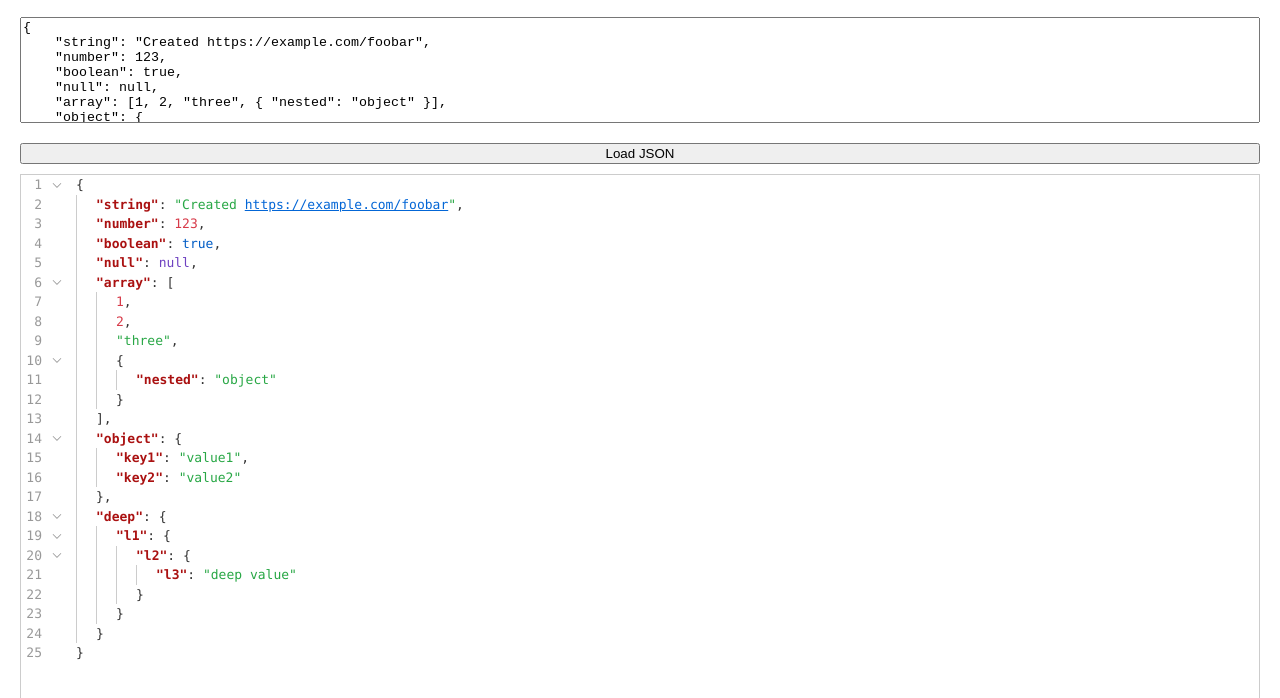
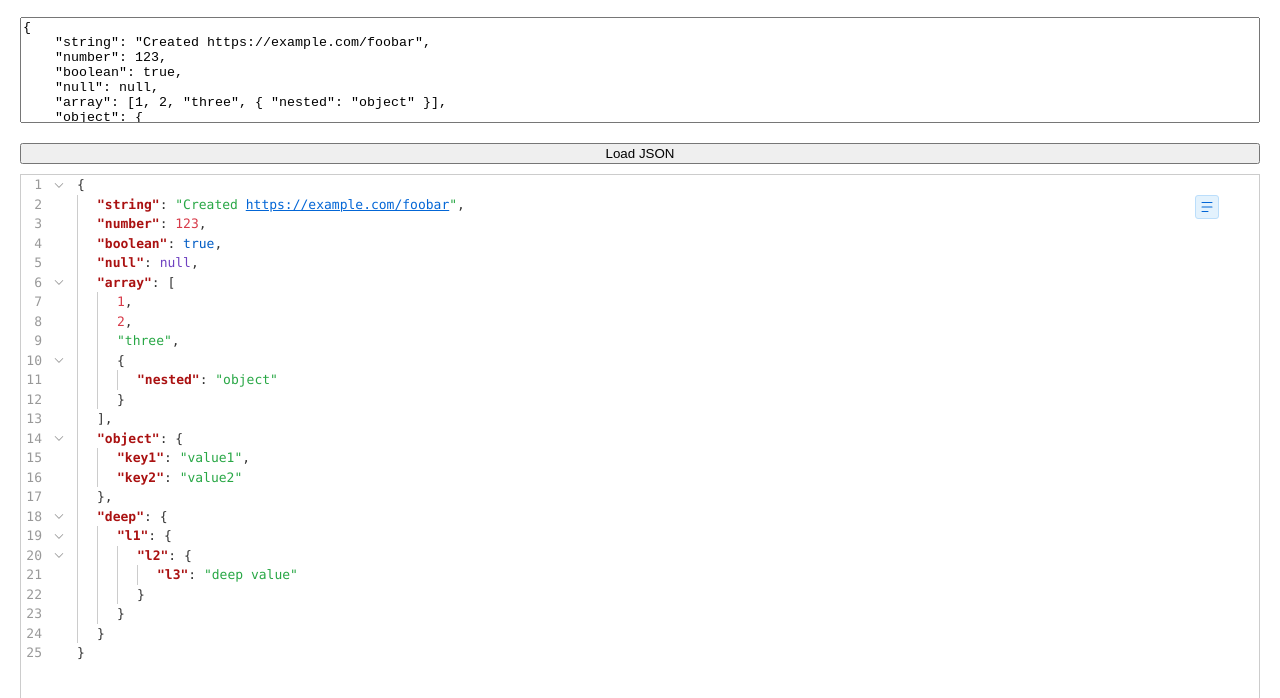
Before and after one commit to MeirAtWork/RequestViewer, a website built with Vite: page test.html in a window 1280 px wide. Shown: the part 50-748 px from the top of the page. Built offline with nearby package versions, Linux system fonts and the light colour scheme.

Commit message:
added word wrap

```diff
--- a/src/simpleJsonViewer.css
+++ b/src/simpleJsonViewer.css
@@ -1,5 +1,5 @@
 .json-viewer-container {
-    display: flex; /* Kept for structure, but overridden by inline style if needed */
+    display: flex;
     font-family: Consolas, monospace;
     font-size: 13px;
     line-height: 1.5;
@@ -7,43 +7,113 @@
     color: #333;
     border: 1px solid #ddd;
     position: relative;
-    /* overflow: auto;  REMOVED - scrolling is now handled by inner wrapper */
     height: 100%;
+    overflow: hidden;
 }
 
-.json-viewer-gutter {
+/* Base state: Not wrapped (Standard scrolling) */
+/* Wrapped state: No horizontal scroll, content wraps */
+.json-viewer-container.wrapped .json-viewer-scroll-view {
+    overflow-x: hidden;
+}
+
+/* Toolbar (Wrap Toggle) */
+.json-viewer-toolbar {
+    position: absolute;
+    top: 10px;
+    right: 20px;
+    z-index: 90; /* Below search panel (100) */
+    display: flex;
+    gap: 5px;
+}
+
+.json-viewer-toolbar button {
+    background: transparent; /* No background by default */
+    border: 1px solid transparent;
+    cursor: pointer;
+    padding: 3px;
+    border-radius: 3px;
+    color: #666;
+    display: flex;
+    align-items: center;
+    justify-content: center;
+}
+
+.json-viewer-toolbar button:hover {
+    background-color: #f0f0f0;
+    color: #333;
+}
+
+.json-viewer-toolbar button.active {
+    background-color: #e3f2fd;
+    color: #0366d6;
+    border-color: #bbdefb;
+}
+
+/* New Layout: Single list of Flex Rows */
+.json-line-row {
+    display: flex;
+    width: 100%; /* Full width */
+}
+
+/* Highlight happens on the row now */
+.json-line-row.highlight {
+    background-color: #e3f2fd;
+}
+.json-line-row:hover {
+    background-color: #f1f8ff;
+}
+
+/* Gutter Cell */
+.json-gutter-cell {
+    flex: 0 0 auto; /* Don't grow/shrink */
+    min-width: 45px;
     background: #fff;
-    /* border-right: 1px solid #ddd; Removed border as requested */
     text-align: right;
-    padding: 0 5px;
+    padding: 0 5px 0 0; /* Right padding same as before */
     user-select: none;
-    min-width: 40px; /* Increased for expander */
     color: #999;
-    position: sticky;
+    border-right: 1px solid transparent; /* Optional separator */
+    position: sticky; /* Sticky horizontal scroll? */
     left: 0;
     z-index: 10;
-    /* Ensure gutter stretches */
-    min-height: 100%;
+    display: flex;
+    justify-content: flex-end;
+    /* Align items flex-start so number stays at top if multi-line */
+    align-items: flex-start;
 }
 
-.json-line-number {
-    display: flex;
-    justify-content: flex-end; /* Numbers align right */
-    align-items: center;
-    height: 1.5em; /* Match line height */
-    padding-right: 2px;
+/* Number helper */
+.json-line-num-text {
+    margin-right: 2px;
 }
 
+/* Content Cell */
+.json-content-cell {
+    flex: 1 1 auto;
+    padding-left: 10px;
+    min-width: 0; /* Allow shrinking for text overflow */
+    white-space: pre; /* Default: no wrap */
+}
+
+/* When Wrapped */
+.json-viewer-container.wrapped .json-content-cell {
+    white-space: pre-wrap;
+    word-break: break-all;
+}
+
+
+/* Expander in gutter cell */
 .json-expander-placeholder {
     width: 14px;
-    height: 14px;
+    height: 1.5em; /* Match line height for consistent alignment */
     display: inline-flex;
     justify-content: center;
     align-items: center;
-    margin-left: 8px; /* Increased gap between number and expander */
+    margin-left: 8px;
 }
 
-/* Expander in gutter */
+/* Expander styling */
 .json-expander {
     display: inline-flex;
     justify-content: center;
@@ -67,28 +137,20 @@
 
 .json-expander:hover {
     color: #333;
-    font-weight: bold;
-}
-    flex: 1;
-    padding-left: 10px;
-    position: relative;
-    white-space: pre;
-    /* overflow-x: auto; Remove this to prevent double scrollbars */
-    min-width: 0; /* Helps with flex child text overflow */
 }
 
-.json-line {
-    display: block;
-    min-height: 1.5em; /* Ensure empty lines have height */
+/* --- REPLACING OLD SELECTORS TO AVOID CONFLICT --- */
+/* The previous .json-viewer-gutter and .json-viewer-content are deprecated */
+/* but we keep .json-viewer-scroll-view */
+.json-viewer-scroll-view {
+    flex: 1;
+    display: flex;
+    flex-direction: column; /* Stack rows */
+    overflow: auto;
+    min-height: 0;
+    width: 100%;
 }
 
-.json-line.highlight {
-    background-color: #e3f2fd;
-}
-
-.json-line:hover {
-    background-color: #f1f8ff;
-}
 
 .json-key {
     color: #a11;
@@ -192,7 +254,7 @@
     margin-left: 1px;
 }
 
-.json-line.collapsed .json-placeholder {
+.json-line-row.collapsed .json-placeholder {
     display: inline;
 }
 
--- a/src/simpleJsonViewer.js
+++ b/src/simpleJsonViewer.js
@@ -10,6 +10,7 @@ class SimpleJsonViewer {
         this.lines = []; // Stores { el, lineNo, depth, type, ... }
         this.searchMatches = [];
         this.currentMatchIndex = -1;
+        this.isWrapped = true; // Default state: Wrapped
 
         // CSS Setup
         // Check if style is already loaded (by ID or if we are in a dev environment that injected it)
@@ -46,12 +47,10 @@ class SimpleJsonViewer {
 
     initDOM() {
         this.container.classList.add('json-viewer-container');
+        if (this.isWrapped) {
+            this.container.classList.add('wrapped');
+        }
         this.container.innerHTML = '';
-
-        // --- Restructure for Fixed Search Panel ---
-        // We create an INNER container that scrolls.
-        // The OUTER container (this.container) will be relative and hide overflow.
-        // The Search Panel will be absolute inside OUTER.
 
         // Apply inline styles
         this.container.style.position = 'relative';
@@ -64,6 +63,31 @@ class SimpleJsonViewer {
             this.container.setAttribute('tabindex', '0');
         }
         this.container.style.outline = 'none'; // distinct focus style if desired, or none
+
+        // Toolbar (Wrap Toggle)
+        const toolbar = document.createElement('div');
+        toolbar.className = 'json-viewer-toolbar';
+        toolbar.innerHTML = `
+            <button class="json-wrap-toggle ${this.isWrapped ? 'active' : ''}" title="Toggle Word Wrap">
+                <!-- Text Wrap Icon -->
+                <svg width="16" height="16" viewBox="0 0 16 16" fill="currentColor">
+                    <path fill-rule="evenodd" d="M2.5 3.5a.5.5 0 0 1 .5-.5h10a.5.5 0 0 1 0 1H3a.5.5 0 0 1-.5-.5zm0 9a.5.5 0 0 1 .5-.5h6a.5.5 0 0 1 0 1H3a.5.5 0 0 1-.5-.5zm0-4.5a.5.5 0 0 1 .5-.5h10a.5.5 0 0 1 0 1H3a.5.5 0 0 1-.5-.5z"/>
+                </svg>
+            </button>
+        `;
+        this.container.appendChild(toolbar);
+
+        const wrapBtn = toolbar.querySelector('.json-wrap-toggle');
+        wrapBtn.addEventListener('click', () => {
+             this.isWrapped = !this.isWrapped;
+             if (this.isWrapped) {
+                 this.container.classList.add('wrapped');
+                 wrapBtn.classList.add('active');
+             } else {
+                 this.container.classList.remove('wrapped');
+                 wrapBtn.classList.remove('active');
+             }
+        });
 
         // Search Panel (Appended to OUTER)
         this.searchPanel = document.createElement('div');
@@ -88,23 +112,13 @@ class SimpleJsonViewer {
         this.container.appendChild(this.searchPanel);
 
         // Scroll Wrapper (The actual scrollable area)
-        const scrollWrapper = document.createElement('div');
-        scrollWrapper.className = 'json-viewer-scroll-view';
-        scrollWrapper.style.flex = '1';
-        scrollWrapper.style.display = 'flex';
-        scrollWrapper.style.overflow = 'auto';
-        scrollWrapper.style.minHeight = '0'; // Crucial for flex child scrolling
-        scrollWrapper.style.width = '100%';
-        this.container.appendChild(scrollWrapper);
+        this.scrollWrapper = document.createElement('div');
+        this.scrollWrapper.className = 'json-viewer-scroll-view';
+        // Note: Styles for scroll-view are in CSS now (flex col)
+        this.container.appendChild(this.scrollWrapper);
 
-        // Gutter & Content go inside Wrapper
-        this.gutter = document.createElement('div');
-        this.gutter.className = 'json-viewer-gutter';
-        scrollWrapper.appendChild(this.gutter);
-
-        this.content = document.createElement('div');
-        this.content.className = 'json-viewer-content';
-        scrollWrapper.appendChild(this.content);
+        // List Container (Replacing gutter/content split)
+        // We just append rows directly to scrollWrapper
 
         const input = this.searchPanel.querySelector('input');
         const btnPrev = this.searchPanel.querySelector('.prev');
@@ -126,11 +140,15 @@ class SimpleJsonViewer {
 
         // Ensure hidden by default (fix specificity issues)
         this.searchPanel.style.display = 'none';
+
+        // Expose helper to clear lines
+        this.clearContent = () => {
+             this.scrollWrapper.innerHTML = '';
+        };
     }
 
     render() {
-        this.content.innerHTML = '';
-        this.gutter.innerHTML = '';
+        this.clearContent();
         this.lines = [];
         this.bracketStack = [];
 
@@ -139,16 +157,52 @@ class SimpleJsonViewer {
 
         // Render lines to DOM
         this.lines.forEach((line, index) => {
-            const lineEl = document.createElement('div');
-            lineEl.className = 'json-line';
-            lineEl.dataset.lineIndex = index;
-            lineEl.innerHTML = line.html;
+            // Row Container
+            const rowEl = document.createElement('div');
+            rowEl.className = 'json-line-row';
+            rowEl.dataset.lineIndex = index;
 
-            // Indentation
-            lineEl.style.paddingLeft = ((line.depth * 20) + 5) + 'px'; // +5 padding for text
+            // Gutter Cell (Number + Expander)
+            const gutterCell = document.createElement('div');
+            gutterCell.className = 'json-gutter-cell';
+
+            const numSpan = document.createElement('span');
+            numSpan.textContent = String(index + 1);
+            numSpan.className = 'json-line-num-text';
+            gutterCell.appendChild(numSpan);
+
+            // Expander Placeholder
+            const expanderSpan = document.createElement('span');
+            expanderSpan.className = 'json-expander-placeholder';
+
+            // Defensive: ensure line.type has content to expand (fix for primitive booleans showing expander)
+            // But 'collapsible' flag is set in addLine for open/close.
+            // The issue reported "IsVirtual: false" showing expander.
+            // This happens if _processValue sets collapsible=true for unexpected lines.
+            // Let's rely on line.collapsible which we trust is set correctly now (with previous fix).
+            // Actually, previous fix added `&& line.type === 'open'` check.
+            if (line.collapsible && line.type === 'open') {
+                 const expander = document.createElement('span');
+                 expander.className = 'json-expander expanded';
+                 expander.innerHTML = `<svg viewBox="0 0 16 16" width="14" height="14" fill="currentColor"><path d="M7.976 10.072l4.357-4.357.62.618L8.284 11h-.618L3 6.333l.619-.618 4.357 4.357z"/></svg>`;
+
+                 expander.addEventListener('click', (e) => {
+                     e.stopPropagation();
+                     this.toggleCollapse(index);
+                 });
+                 line.expanderElement = expander; // Store legacy ref just in case
+                 expanderSpan.appendChild(expander);
+            }
+            gutterCell.appendChild(expanderSpan);
+
+            // Content Cell
+            const contentCell = document.createElement('div');
+            contentCell.className = 'json-content-cell';
+            contentCell.innerHTML = line.html;
+            contentCell.style.paddingLeft = ((line.depth * 20) + 5) + 'px';
 
             // Allow ellipsis click to expand
-            const ellipsis = lineEl.querySelector('.json-ellipsis');
+            const ellipsis = contentCell.querySelector('.json-ellipsis');
             if (ellipsis) {
                 ellipsis.addEventListener('click', (e) => {
                     e.stopPropagation();
@@ -159,8 +213,7 @@ class SimpleJsonViewer {
             if (line.depth > 0) {
                  const bgSize = line.depth * 20;
                  // Gradient: line at 5px (match text padding of 5px).
-                 // Text starts at 5px. Line should start at 5px.
-                 lineEl.style.backgroundImage = `repeating-linear-gradient(to right,
+                 contentCell.style.backgroundImage = `repeating-linear-gradient(to right,
                     transparent 0px,
                     transparent 5px,
                     rgba(0,0,0,0.2) 5px,
@@ -168,59 +221,35 @@ class SimpleJsonViewer {
                     transparent 6px,
                     transparent 20px
                  )`;
-                 lineEl.style.backgroundSize = `${bgSize}px 100%`;
-                 lineEl.style.backgroundRepeat = 'no-repeat';
+                 contentCell.style.backgroundSize = `${bgSize}px 100%`;
+                 contentCell.style.backgroundRepeat = 'no-repeat';
             }
 
-            // Highlight handlers
-            lineEl.addEventListener('click', (e) => {
+            // Append cells to row
+            rowEl.appendChild(gutterCell);
+            rowEl.appendChild(contentCell);
+
+            // Click handler on row
+            rowEl.addEventListener('click', (e) => {
+                this.handleLineClick(index);
+                e.stopPropagation();
+            });
+            // Gutter Click (Legacy support - now just row click)
+            gutterCell.addEventListener('click', (e) => {
                 this.handleLineClick(index);
                 e.stopPropagation();
             });
 
-            // Gutter Number Container
-            const gutterNum = document.createElement('div');
-            gutterNum.className = 'json-line-number';
+            // Store references
+            // Important: domElement now points to the ROW, so hiding it works for both gutter & content
+            line.domElement = rowEl;
+            // We can remove gutterElement or just set it to null or rowEl to avoid breaking errors
+            line.gutterElement = null;
 
-            // Flex Layout: [Number][Expander] aligned to right
-
-            // Number Text
-            const numSpan = document.createElement('span');
-            numSpan.textContent = String(index + 1);
-            numSpan.className = 'json-line-num-text';
-            gutterNum.appendChild(numSpan);
-
-            // Expander Placeholder
-            const expanderSpan = document.createElement('span');
-            expanderSpan.className = 'json-expander-placeholder';
-
-            if (line.collapsible) {
-                 const expander = document.createElement('span');
-                 expander.className = 'json-expander expanded'; // Default expanded
-                 // Use SVG for Monaco-like chevron (chevron-down)
-                 expander.innerHTML = `<svg viewBox="0 0 16 16" width="14" height="14" fill="currentColor"><path d="M7.976 10.072l4.357-4.357.62.618L8.284 11h-.618L3 6.333l.619-.618 4.357 4.357z"/></svg>`;
-
-                 expander.addEventListener('click', (e) => {
-                     e.stopPropagation();
-                     this.toggleCollapse(index);
-                 });
-                 // Store ref
-                 line.expanderElement = expander;
-                 expanderSpan.appendChild(expander);
-            }
-            gutterNum.appendChild(expanderSpan);
-
-            // Listener
-            gutterNum.addEventListener('click', () => this.handleLineClick(index));
-
-            this.gutter.appendChild(gutterNum);
-
-            // Store references
-            line.domElement = lineEl;
-            line.gutterElement = gutterNum;
-            this.content.appendChild(lineEl);
+            this.scrollWrapper.appendChild(rowEl);
         });
     }
+
 
     _processValue(key, value, depth, path, isLast) {
         const isArray = Array.isArray(value);
@@ -347,15 +376,15 @@ class SimpleJsonViewer {
 
     handleLineClick(index) {
         // Remove highlight
-        this.content.querySelectorAll('.json-line.highlight').forEach(el => el.classList.remove('highlight'));
-        this.lines[index].domElement.classList.add('highlight');
+        this.scrollWrapper.querySelectorAll('.json-line-row.highlight').forEach(el => el.classList.remove('highlight'));
+        this.lines[index].domElement.classList.add('highlight'); // domElement is now the ROW
 
         // Remove brace match
-        this.content.querySelectorAll('.brace-match').forEach(el => el.classList.remove('brace-match'));
+        this.scrollWrapper.querySelectorAll('.brace-match').forEach(el => el.classList.remove('brace-match'));
 
         // Check for brace match
         const line = this.lines[index];
-        if (line.pairIndex !== null) {
+        if (line.pairIndex !== null && this.lines[line.pairIndex]) {
             line.domElement.classList.add('brace-match');
             this.lines[line.pairIndex].domElement.classList.add('brace-match');
         }
@@ -377,18 +406,22 @@ class SimpleJsonViewer {
                 line.expanderElement.classList.add('expanded');
                 line.expanderElement.classList.remove('collapsed');
             }
+
             // Unhide children logic
-            for (let i = index + 1; i <= endIndex; i++) {
+            // We only unhide the rows. No gutter styling needed separately.
+            let i = index + 1;
+            while (i <= endIndex) {
                 const childLine = this.lines[i];
                 childLine.domElement.classList.remove('hidden');
-                childLine.gutterElement.classList.remove('hidden');
 
-                // If child is a COLLAPSED block, skip its contents
+                // If child is a COLLAPSED block, skip its contents (keep them hidden)
+                // But ensure we process the child itself and skip to its pair
                 if (childLine.collapsible && childLine.type === 'open' && childLine.domElement.classList.contains('collapsed')) {
                      if (childLine.pairIndex !== null) {
-                         i = childLine.pairIndex; // Skip to end of block
+                         i = childLine.pairIndex; // Skip to end of this collapsed block
                      }
                 }
+                i++;
             }
         } else {
             // COLLAPSE
@@ -401,7 +434,7 @@ class SimpleJsonViewer {
             // The placeholder on the current line shows the closing bracket instead
             for (let i = index + 1; i <= endIndex; i++) {
                 this.lines[i].domElement.classList.add('hidden');
-                this.lines[i].gutterElement.classList.add('hidden');
+                // Removed gutterElement hiding as it is inside the row
             }
         }
     }
@@ -463,27 +496,12 @@ class SimpleJsonViewer {
 
         // Collect text nodes to highlight
         const nodes = [];
-        // Helper to find text nodes in safe elements
-        const walk = (el) => {
-             // We only look inside specific classes to avoid messing up structural spans
-             if (el.classList.contains('json-key') || el.classList.contains('json-string') || el.classList.contains('json-number') || el.classList.contains('json-boolean') || el.classList.contains('json-null')) {
-                 if (el.children.length > 0) {
-                     // e.g. json-string with links
-                     Array.from(el.childNodes).forEach(child => {
-                         if (child.nodeType === 3) {
-                             if (child.textContent.trim()) nodes.push(child);
-                         } else if (child.tagName === 'A') {
-                             nodes.push(child); // We highlight inside the A tag element
-                         }
-                     });
-                 } else {
-                     nodes.push(el); // We highlight the span element
-                 }
-             }
-        };
 
         // Scan and populate
-        const candidates = this.content.querySelectorAll('.json-key, .json-string, .json-number, .json-boolean, .json-null');
+        // We scan check inside .json-content-cell (which contains the code)
+        // Previous code selected .json-key etc which are inside content cell.
+        // It's safe to search within scrollWrapper which contains all rows.
+        const candidates = this.scrollWrapper.querySelectorAll('.json-key, .json-string, .json-number, .json-boolean, .json-null');
         candidates.forEach(el => {
              if (el.children.length === 0) {
                  this._highlightInElement(el, regex);
@@ -520,7 +538,7 @@ class SimpleJsonViewer {
     }
 
     clearSearch() {
-        const matches = this.content.querySelectorAll('.json-search-match');
+        const matches = this.scrollWrapper.querySelectorAll('.json-search-match');
         matches.forEach(span => {
             const parent = span.parentNode;
             parent.replaceChild(document.createTextNode(span.textContent), span);
```
Also changed, not shown: features.txt (+8 -4 lines).
